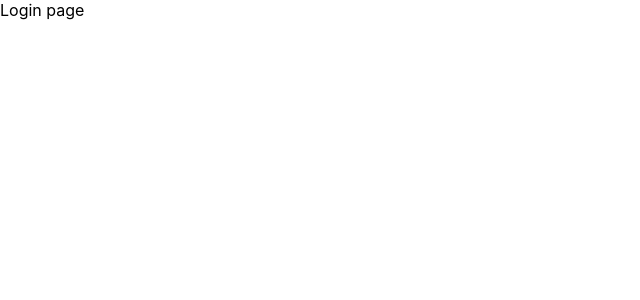
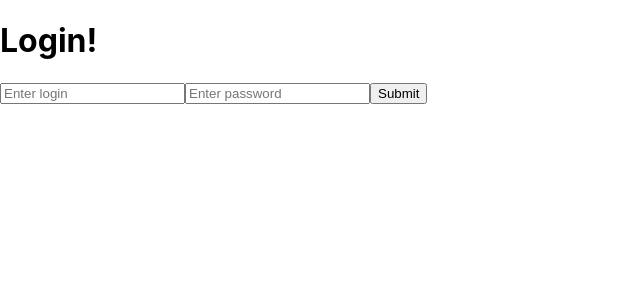
Before and after one commit to quizzzy/quizy_admin_ui, a React (Create React App) app: page /login in a window 1280 px wide. Shown: the top 300 px of the page, without its empty margins (0-640 px from the left). Built offline with nearby package versions, Linux system fonts and the light colour scheme.

Commit message:
Add authorisation

```diff
--- a/src/pages/Login/Login.js
+++ b/src/pages/Login/Login.js
@@ -1,6 +1,69 @@
+import React, { useState } from 'react';
+import { useHistory } from 'react-router-dom';
+
 function Login() {
+
+	const history = useHistory();
+
+	const [loginData, setLoginData] = useState({
+		login: '',
+		password: ''
+	});
+
+	const handleInputChange = event => {
+		const { value, name } = event.target;
+		setLoginData({
+			...loginData,
+		  [name]: value
+		});
+	}
+
+	const onSubmit = event => {
+		event.preventDefault();
+		console.log(loginData);
+		fetch('http://localhost:3000/admin/login', {
+			method: 'POST',
+			body: JSON.stringify(loginData),
+			headers: {
+			  'Content-Type': 'application/json'
+			}
+		  })
+		  .then(res => {
+			  console.log('res', res)
+			if (res.status === 200) {
+			  history.push('/secret');
+			} else {
+			  const error = new Error(res.error);
+			  throw error;
+			}
+		  })
+		  .catch(err => {
+			console.error(err);
+			alert('Error logging in please try again');
+		  });
+	}
+
 	return (
-		"Login page"
+		<form onSubmit={onSubmit}>
+			<h1>Login!</h1>
+			<input
+			type="text"
+			name="login"
+			placeholder="Enter login"
+			value={loginData.login}
+			onChange={handleInputChange}
+			required
+			/>
+			<input
+			type="password"
+			name="password"
+			placeholder="Enter password"
+			value={loginData.password}
+			onChange={handleInputChange}
+			required
+			/>
+		<input type="submit" value="Submit"/>
+      </form>
 	);
 }
 
--- /dev/null
+++ b/src/pages/Secret/Secret.js
@@ -0,0 +1,40 @@
+import React, { Component } from 'react';
+import { Redirect } from 'react-router-dom';
+
+class Secret extends Component {
+    constructor() {
+      super();
+      this.state = {
+        loading: true,
+        redirect: false,
+      };
+    }
+    componentDidMount() {
+      fetch('http://localhost:3000/admin/check-token')
+        .then(res => {
+            console.log('secret res', res);
+          if (res.status === 200) {
+            this.setState({ loading: false });
+          } else {
+            const error = new Error(res.error);
+            throw error;
+          }
+        })
+        .catch(err => {
+          console.error(err);
+          this.setState({ loading: false, redirect: true });
+        });
+    }
+    render() {
+      const { loading, redirect } = this.state;
+      if (loading) {
+        return null;
+      }
+      if (redirect) {
+        return <Redirect to="/login" />;
+      }
+      return ("Secret page");
+    }
+  }
+
+export default Secret;
--- a/src/routes.js
+++ b/src/routes.js
@@ -1,11 +1,13 @@
 import React from 'react';
 import { Route, BrowserRouter as Router, Switch } from 'react-router-dom';
 import Login from './pages/Login/Login';
+import Secret from './pages/Secret/Secret';
 
 export default props => (
 	<Router>
 		<Switch>
 			<Route exact path="/login" component={Login} />
+			<Route exact path="/secret" component={Secret} />
 		</Switch>
 	</Router>
 );
```
